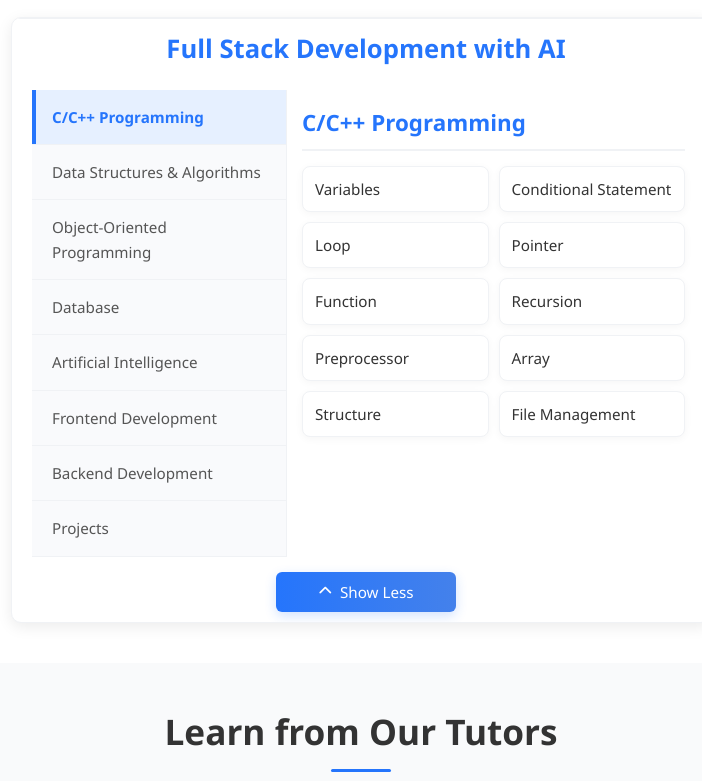
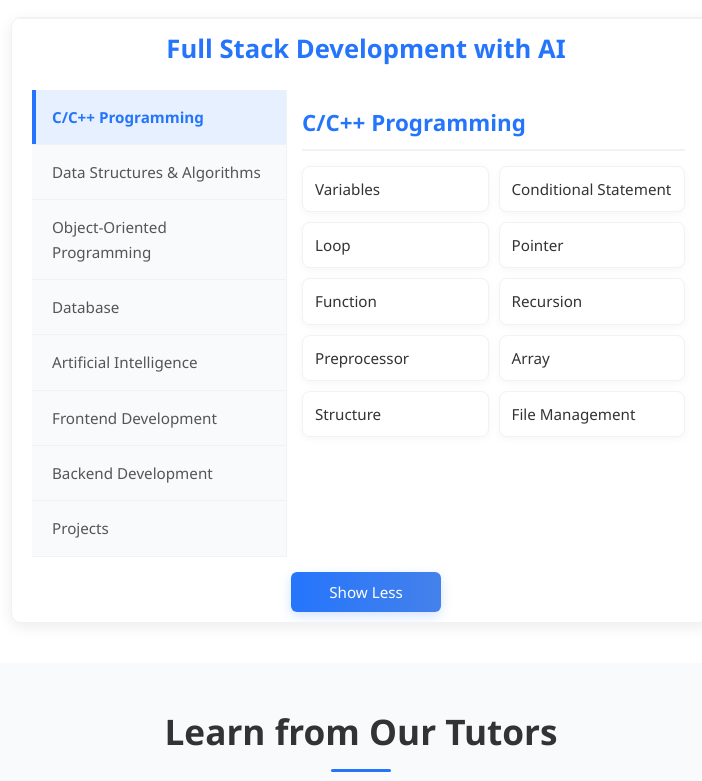
Before and after one commit to diyora13/Rubyx, a plain HTML site: page index.html in a window 1280 px wide. Both pictures are taken after a click on the button "View More Details". Shown: the part 1703-2484 px from the top of the page, without its empty margins (279-981 px from the left). Drawn offline with Linux system fonts and the light colour scheme.

Commit message:
mentor update8

```diff
--- a/css/sections/courses.css
+++ b/css/sections/courses.css
@@ -518,7 +518,7 @@
 }
 
 .view-more-btn {
-    padding: 10px 20px; /* Reduced padding for better mobile appearance */
+    padding: 10px 5px; /* Reduced padding for better mobile appearance */
     background: linear-gradient(to right, #2575fc, #4481eb);
     color: white;
     border: none;
@@ -532,7 +532,7 @@
     gap: 8px; /* Reduced gap between icon and text */
     transition: all 0.3s ease;
     box-shadow: 0 4px 12px rgba(37, 117, 252, 0.2);
-    min-width: 180px; /* Added min-width to maintain consistent size */
+    min-width: 150px; /* Added min-width to maintain consistent size */
     margin: 0 auto; /* Center the button */
 }
 
--- a/index.html
+++ b/index.html
@@ -4,6 +4,26 @@
     <meta charset="UTF-8">
     <meta name="viewport" content="width=device-width, initial-scale=1.0">
     <title>Rubyx IT Institute</title>
+
+    <!-- SEO Meta Tags -->
+    <meta name="description" content="Rubyx IT Institute | Learn from Achievers!: Your gateway to becoming an industry-ready IT professional powered by immersive, hands-on learning and real-world expertise. Join us now!">
+    <meta name="keywords" content="Rubyx, Rubyx it, Rubyx it institute, IT training Surat, add zero, add zero group, red and white, red and white multimedia, Creative Design and Multimedia Institute, easy skill, easy skill academy, full stack development, AI, software development courses">
+    <meta name="author" content="Rubyx IT Institute">
+
+    <!-- Open Graph / Facebook -->
+    <meta property="og:type" content="website">
+    <meta property="og:url" content="https://rubyx.co.in/">
+    <meta property="og:title" content="Rubyx IT Institute | Learn from Achievers">
+    <meta property="og:description" content="Your gateway to becoming an industry-ready IT professional powered by immersive, hands-on learning and real-world expertise. Join us now!">
+    <meta property="og:image" content="https://rubyx.co.in/images/logo/rubyx_logo.png">
+
+    <!-- Twitter -->
+    <meta property="twitter:card" content="summary_large_image">
+    <meta property="twitter:url" content="https://rubyx.co.in/">
+    <meta property="twitter:title" content="Rubyx IT Institute | Learn from Achievers!">
+    <meta property="twitter:description" content="Your gateway to becoming an industry-ready IT professional powered by immersive, hands-on learning and real-world expertise. Join us now!">
+    <meta property="twitter:image" content="https://rubyx.co.in/images/logo/rubyx_logo.png">
+
     <!-- Favicon for browser tab -->
     <link rel="icon" type="image/png" sizes="108x108" href="images/logo/rubyx_logo.png">
     <link rel="apple-touch-icon" href="images/logo/rubyx_logo.png">
@@ -15,7 +35,7 @@
     <div class="ai-banner">
         <div class="ai-banner-content">
             <span class="ai-banner-text">
-                <i class="fas fa-robot"></i> This website is built with AI. Join us to learn all these amazing skills!
+                <i class="fas fa-robot"></i> This website is built by AI. Ready to learn how? Join Us Now! <i class="fas fa-robot"></i>
             </span>
         </div>
     </div>
--- a/js/courses.js
+++ b/js/courses.js
@@ -213,7 +213,7 @@ function toggleCourseView() {
         </div>
         <div class="view-more-container">
             <button id="view-more-btn" class="view-more-btn">
-                <i class="fas fa-chevron-up"></i> Show Less
+                 Show Less
             </button>
         </div>`;
 
@@ -241,7 +241,7 @@ function generateCollapsedView() {
             </div>
             <div class="view-more-container">
                 <button id="view-more-btn" class="view-more-btn">
-                    <i class="fas fa-chevron-down"></i> View More Details
+                    View More Details
                 </button>
             </div>
         </div>
```
Also changed, not shown: images/logo/rubyx_logo.png.
